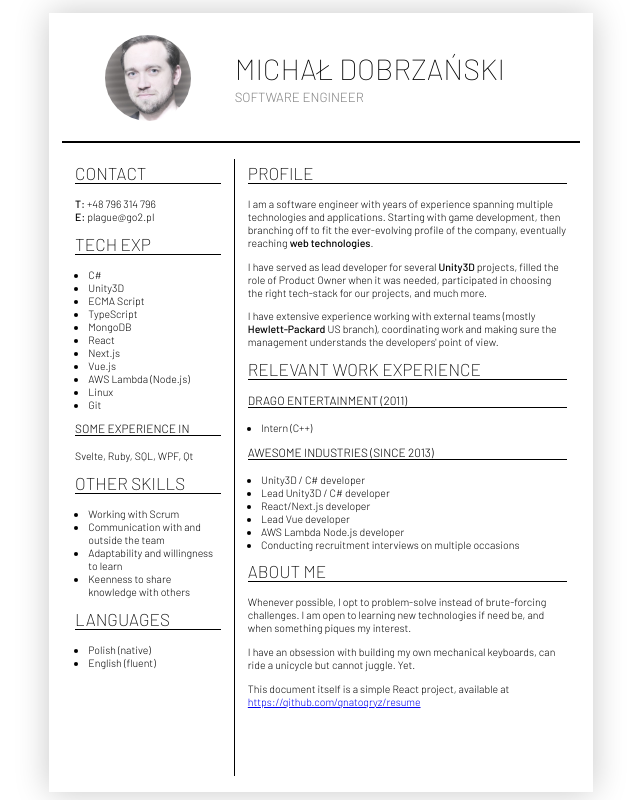
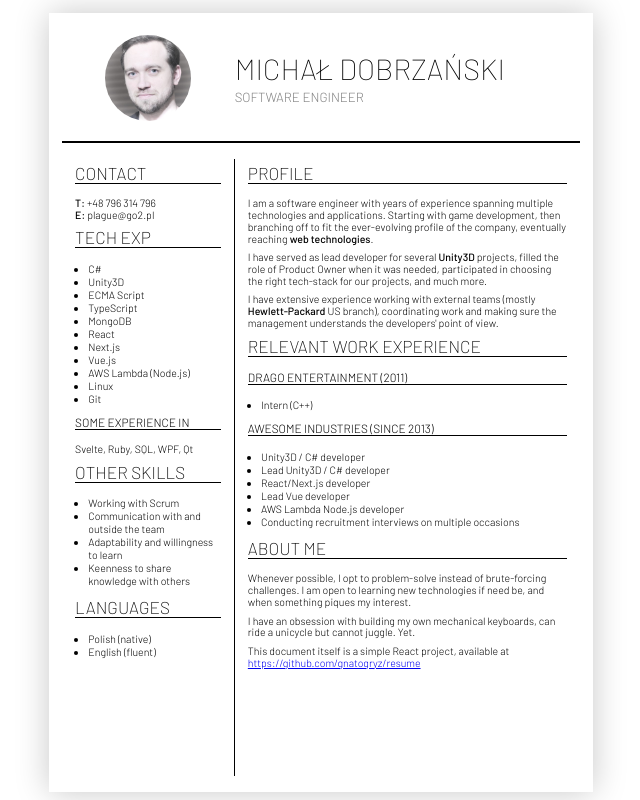
Before and after one commit to gnatogryz/resume, a React (Create React App) app: page / in a window 1280 px wide. Shown: the whole page, without its empty margins (319-959 px from the left). Built offline with nearby package versions, Linux system fonts and the light colour scheme.

Commit message:
some styling

```diff
--- a/src/index.scss
+++ b/src/index.scss
@@ -27,6 +27,11 @@ ul {
 	padding-left: 1rem;
 }
 
+p {
+	margin: 0.5rem 0 0.5rem 0;
+	line-height: 0.9rem;
+}
+
 strong {
 	font-weight: 500;
 }
```
